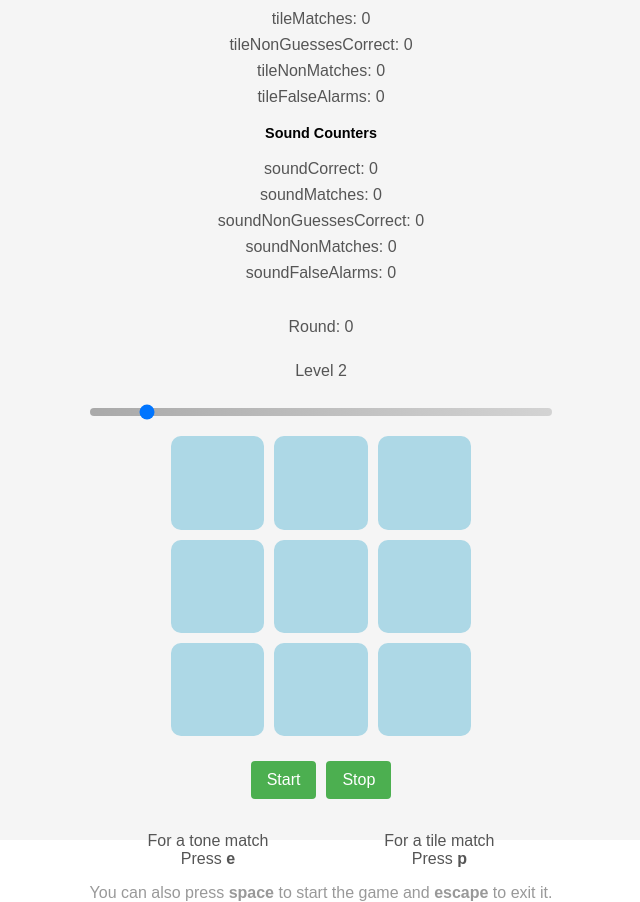
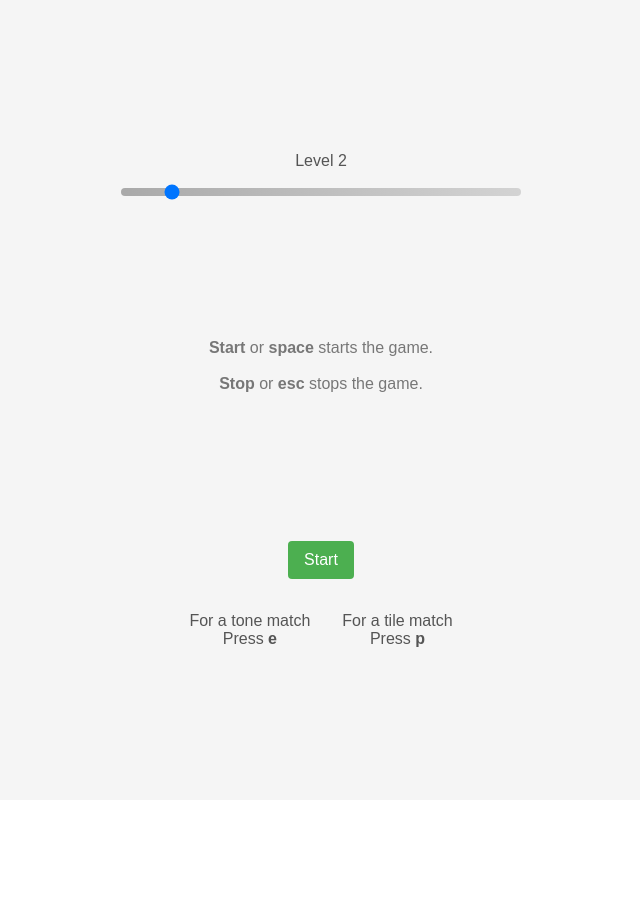
Before and after one commit to tomaskjay/dual-n-back, a React (Create React App) app: page / in a window 1280 px wide. Shown: the whole page, without its empty margins (319-959 px from the left). After the commit the page ends 800 px from the top, so only its background shows below. Built offline with nearby package versions, Linux system fonts and the light colour scheme.

Commit message:
fix instructions and make touch compatible

```diff
--- a/src/App.css
+++ b/src/App.css
@@ -1,6 +1,8 @@
 #app {
-  display: grid;
-  place-content: center;
+  display: flex;
+  flex-direction: column;
+  align-items: center;
+  justify-content: center;
   height: 100vh;
   background-color: #f5f5f5;
   font-family: "Arial", Tahoma, Geneva, Verdana, sans-serif;
@@ -17,7 +19,7 @@
   bottom: 0;
   width: 50%;
   background-color: rgba(0, 255, 0, 0.3);
-  animation: fade 2s ease-in-out;
+  animation: fade 1s ease-in-out;
 }
 
 .left-green::before {
@@ -62,15 +64,12 @@ button:hover {
   background-color: #43a047;
 }
 
-button:active {
-  transform: translateY(0);
-}
-
 #n-back-level {
   appearance: none;
-  width: 100%;
+  /* Make the slider longer */
+  width: 400px;
   height: 8px;
-  background: linear-gradient(to right, #a9a9a9, #D3D3D3);
+  background: linear-gradient(to right, #a9a9a9, #d3d3d3);
   border-radius: 5px;
   outline: none;
   margin-top: 10px;
@@ -93,9 +92,11 @@ button:active {
   box-shadow: 0px 0px 5px rgba(0, 0, 0, 0.2);
 }
 
+/* Add gap between instructions */
 .instructions-container {
   display: flex;
-  justify-content: space-around;
+  justify-content: center;
+  gap: 2rem; /* adds space between the tone match and tile match columns */
 }
 
 .light-gray-text {
@@ -105,3 +106,29 @@ button:active {
 .gray-text {
   color: #555;
 }
+
+/* Fade-in animation for board/results and button */
+.fade {
+  animation: fadeIn 0.5s forwards;
+}
+
+@keyframes fadeIn {
+  from {
+    opacity: 0;
+  }
+  to {
+    opacity: 1;
+  }
+}
+
+.centered-container {
+  display: flex;
+  justify-content: center;
+  align-items: center;
+  width: 100%;
+  min-height: 100vh; /* Ensure it takes the full viewport height */
+}
+
+.results-container {
+  text-align: left;
+}
--- a/src/App.tsx
+++ b/src/App.tsx
@@ -19,7 +19,7 @@ function App() {
   const [tileCorrect, setTileCorrect] = useState(0);
   const [soundCorrect, setSoundCorrect] = useState(0);
 
-  // Track false alarms specifically (player guessed but no match)
+  // Track false alarms (player guessed but no match)
   const [tileFalseAlarms, setTileFalseAlarms] = useState(0);
   const [soundFalseAlarms, setSoundFalseAlarms] = useState(0);
 
@@ -30,26 +30,30 @@ function App() {
   const [highlighted, setHighlighted] = useState<Position | null>(null);
   const [isGameRunning, setIsGameRunning] = useState(false);
 
-  // **Green** flash states (correct guesses)
-  const [leftGreenBackground, setLeftGreenBackground] = useState(false);   // correct sound
+  // Green flash states (correct guesses)
+  const [leftGreenBackground, setLeftGreenBackground] = useState(false);  // correct sound
   const [rightGreenBackground, setRightGreenBackground] = useState(false); // correct tile
 
   // Keep track of whether the player guessed tile or sound in the current round
   const didGuessTileRef = useRef(false);
   const didGuessSoundRef = useRef(false);
 
+  // When user clicks “tone match” or “tile match,” briefly show that it was clicked
+  const [toneClicked, setToneClicked] = useState(false);
+  const [tileClicked, setTileClicked] = useState(false);
+
   // --------------------------------------------------------------------------
   //                         START / STOP
   // --------------------------------------------------------------------------
   const startGame = () => {
-    const { positions: newPositions, letters: newLetters } = generateSequence(40);
+    const { positions: newPositions, letters: newLetters } = generateSequence(20);
     setPositions(newPositions);
     setLetters(newLetters);
 
     // Reset round and game state
     setRound(0);
+    setIsGameRunning(true);
     setHighlighted(null);
-    setIsGameRunning(true);
 
     // Reset match counters
     setTileMatches(0);
@@ -77,11 +81,68 @@ function App() {
   };
 
   // --------------------------------------------------------------------------
+  //             HELPER FUNCTIONS FOR CLICKING “TONE MATCH” OR “TILE MATCH”
+  // --------------------------------------------------------------------------
+  const guessSound = () => {
+    // Provide some “clicked” feedback
+    setToneClicked(true);
+    setTimeout(() => setToneClicked(false), 150);
+
+    // Only do logic if game is running
+    if (!isGameRunning) return;
+
+    const [visualMatch, audioMatch] = checkMatch(round, positions, letters, n);
+    if (!didGuessSoundRef.current) {
+      didGuessSoundRef.current = true;
+      if (audioMatch) {
+        // Correct sound
+        setSoundCorrect((prev) => prev + 1);
+        setLeftGreenBackground(true);
+        setTimeout(() => setLeftGreenBackground(false), 1000);
+      } else {
+        // False alarm (sound)
+        setSoundFalseAlarms((prev) => prev + 1);
+      }
+    }
+  };
+
+  const guessTile = () => {
+    // Provide some “clicked” feedback
+    setTileClicked(true);
+    setTimeout(() => setTileClicked(false), 150);
+
+    // Only do logic if game is running
+    if (!isGameRunning) return;
+
+    const [visualMatch, audioMatch] = checkMatch(round, positions, letters, n);
+    if (!didGuessTileRef.current) {
+      didGuessTileRef.current = true;
+      if (visualMatch) {
+        // Correct tile
+        setTileCorrect((prev) => prev + 1);
+        setRightGreenBackground(true);
+        setTimeout(() => setRightGreenBackground(false), 1000);
+      } else {
+        // False alarm (tile)
+        setTileFalseAlarms((prev) => prev + 1);
+      }
+    }
+  };
+
+  // --------------------------------------------------------------------------
   //                      HANDLE KEY PRESSES
   // --------------------------------------------------------------------------
   useEffect(() => {
     const handleKeyDown = (event: KeyboardEvent) => {
-      // Press Space to start
+      // 1) Ignore repeated events while a key is held down
+      if (event.repeat) return;
+
+      // 2) Prevent default for space so it doesn't scroll the page
+      if (event.key === " ") {
+        event.preventDefault();
+      }
+
+      // Press Space to start (if not running)
       if (event.key === " ") {
         if (!isGameRunning) {
           startGame();
@@ -89,7 +150,7 @@ function App() {
         return;
       }
 
-      // Press Escape to stop
+      // Press Escape to stop (if running)
       if (event.key === "Escape") {
         if (isGameRunning) {
           stopGame();
@@ -97,8 +158,8 @@ function App() {
         return;
       }
 
+      // Handle "p" or "e" only if the game is running
       if (isGameRunning) {
-        // We only record a guess if we haven't guessed that type yet this round
         const [visualMatch, audioMatch] = checkMatch(round, positions, letters, n);
 
         switch (event.key.toLowerCase()) {
@@ -109,7 +170,7 @@ function App() {
                 // Correct tile
                 setTileCorrect((prev) => prev + 1);
                 setRightGreenBackground(true);
-                setTimeout(() => setRightGreenBackground(false), 300);
+                setTimeout(() => setRightGreenBackground(false), 1000);
               } else {
                 // False alarm (tile)
                 setTileFalseAlarms((prev) => prev + 1);
@@ -124,7 +185,7 @@ function App() {
                 // Correct sound
                 setSoundCorrect((prev) => prev + 1);
                 setLeftGreenBackground(true);
-                setTimeout(() => setLeftGreenBackground(false), 300);
+                setTimeout(() => setLeftGreenBackground(false), 1000);
               } else {
                 // False alarm (sound)
                 setSoundFalseAlarms((prev) => prev + 1);
@@ -140,7 +201,6 @@ function App() {
 
     window.addEventListener("keydown", handleKeyDown);
     return () => window.removeEventListener("keydown", handleKeyDown);
-    // eslint-disable-next-line react-hooks/exhaustive-deps
   }, [isGameRunning, round, positions, letters, n]);
 
   // --------------------------------------------------------------------------
@@ -148,6 +208,9 @@ function App() {
   // --------------------------------------------------------------------------
   useEffect(() => {
     if (!isGameRunning) return;
+
+    // If positions not ready or length is 0, skip
+    if (positions.length === 0) return;
 
     if (round >= positions.length) {
       setIsGameRunning(false);
@@ -191,23 +254,19 @@ function App() {
   const soundNonMatches = totalRounds - soundMatches;
   const soundNonGuessesCorrect = soundNonMatches - soundFalseAlarms; // didn't guess sound & wasn't a match
 
-  // The scores are used only at the end, but let's keep them for the final breakdown.
+  // Final scoring
   const tileScore =
     100 *
-    ((
-      (tileCorrect / (tileMatches + epsilon)) +
+    ((tileCorrect / (tileMatches + epsilon) +
       0.5 * (tileNonGuessesCorrect / (tileNonMatches + epsilon)) -
-      (tileFalseAlarms / (tileNonMatches + epsilon))
-    ) /
+      tileFalseAlarms / (tileNonMatches + epsilon)) /
       1.5);
 
   const soundScore =
     100 *
-    ((
-      (soundCorrect / (soundMatches + epsilon)) +
+    ((soundCorrect / (soundMatches + epsilon) +
       0.5 * (soundNonGuessesCorrect / (soundNonMatches + epsilon)) -
-      (soundFalseAlarms / (soundNonMatches + epsilon))
-    ) /
+      soundFalseAlarms / (soundNonMatches + epsilon)) /
       1.5);
 
   const overallScore = (tileScore + soundScore) / 2;
@@ -218,34 +277,17 @@ function App() {
   return (
     <div
       id="app"
-      // Only green classes for correct guesses
       className={`
         ${leftGreenBackground ? "left-green" : ""}
         ${rightGreenBackground ? "right-green" : ""}
       `}
-      style={{ textAlign: "center", padding: "20px" }}
     >
-      {/* ---------------- LIVE COUNTER DISPLAY ---------------- */}
-      <div style={{ fontSize: "0.9rem", marginBottom: "20px" }}>
-        <h4>Tile Counters</h4>
-        <p className="gray-text">tileCorrect: {tileCorrect}</p>
-        <p className="gray-text">tileMatches: {tileMatches}</p>
-        <p className="gray-text">tileNonGuessesCorrect: {tileNonGuessesCorrect}</p>
-        <p className="gray-text">tileNonMatches: {tileNonMatches}</p>
-        <p className="gray-text">tileFalseAlarms: {tileFalseAlarms}</p>
-
-        <h4>Sound Counters</h4>
-        <p className="gray-text">soundCorrect: {soundCorrect}</p>
-        <p className="gray-text">soundMatches: {soundMatches}</p>
-        <p className="gray-text">soundNonGuessesCorrect: {soundNonGuessesCorrect}</p>
-        <p className="gray-text">soundNonMatches: {soundNonMatches}</p>
-        <p className="gray-text">soundFalseAlarms: {soundFalseAlarms}</p>
-      </div>
-
-      <p className="gray-text">Round: {round}</p>
-
-      <div style={{ marginTop: "10px" }}>
-        <p className="gray-text">Level {n}</p>
+      {/* --------------- LEVEL SLIDER (only when NOT playing) --------------- */}
+      {!isGameRunning && (
+        <div style={{ marginBottom: "1rem" }}>
+          <p className="gray-text" style={{ margin: "0.5rem 0" }}>
+            Level {n}
+          </p>
           <input
             type="range"
             id="n-back-level"
@@ -253,103 +295,120 @@ function App() {
             max="10"
             value={n}
             onChange={(e) => setN(Number(e.target.value))}
-          disabled={isGameRunning}
-          style={{ width: "100%", margin: "20px 0" }}
+            style={{ width: "400px" }}
           />
         </div>
+      )}
 
+      {/* --------------- MAIN CONTENT AREA: Board (if playing) or Results --------------- */}
+      <div style={{ width: "300px", minHeight: "300px" }}>
+        {isGameRunning ? (
+          // Show Board with fade-in
+          <div className="fade">
             <Board highlighted={highlighted} />
+          </div>
+        ) : round > 0 ? (
+          // Show Results with fade-in after game ends
+          <div className="fade gray-text" style={{ textAlign: "left" }}>
+            <h4 style={{ marginTop: "20px" }}>Overall Score {overallScore.toFixed(1)}%</h4>
+            <p>• Tile Score: {tileScore.toFixed(1)}%</p>
+            <p>• Sound Score: {soundScore.toFixed(1)}%</p>
 
-      <div style={{ marginTop: "20px" }}>
-        <button onClick={startGame} disabled={isGameRunning}>
-          Start
-        </button>
-        <button onClick={stopGame} disabled={!isGameRunning}>
-          Stop
-        </button>
-      </div>
-
-      <div
-        className="instructions-container"
-        style={{ marginTop: "20px", fontSize: "0.9rem" }}
-      >
-        <p className="gray-text">
-          For a tone match<br />
-          Press <strong>e</strong>
-        </p>
-        <p className="gray-text">
-          For a tile match<br />
-          Press <strong>p</strong>
-        </p>
-      </div>
-
-      <p className="light-gray-text">
-        You can also press <strong>space</strong> to start the game and{" "}
-        <strong>escape</strong> to exit it.
-      </p>
-
-      {/* ---------------- SCORE BREAKDOWN AFTER GAME ---------------- */}
-      {!isGameRunning && round > 0 && (
-        <div style={{ marginTop: "30px", textAlign: "left" }}>
-          <h2>Results</h2>
+            <h4 style={{ marginTop: "20px" }}>Tiles:</h4>
             <p>
-            <strong>Overall Score:</strong> {overallScore.toFixed(1)}%
+              • Correct Guesses: {tileCorrect}/{tileMatches} (
+              {tileMatches === 0
+                ? 0
+                : ((tileCorrect / tileMatches) * 100).toFixed(0)}
+              %)
             </p>
             <p>
-            <strong>Tile Score:</strong> {tileScore.toFixed(1)}%
-            <br />
-            <strong>Sound Score:</strong> {soundScore.toFixed(1)}%
-          </p>
-
-          <h3 style={{ marginTop: "20px" }}>Tile Breakdown:</h3>
-          <p>
-            • Correct Guesses: {tileCorrect}/{tileMatches}{" "}
-            ({(tileMatches === 0 ? 0 : (tileCorrect / tileMatches) * 100).toFixed(0)}%)
-          </p>
-          <p>
-            • False Alarms: {tileFalseAlarms}/{tileNonMatches}{" "}
-            (
+              • False Alarms: {tileFalseAlarms}/{tileNonMatches} (
               {tileNonMatches === 0
                 ? 0
                 : ((-tileFalseAlarms / tileNonMatches) * 100).toFixed(0)}
               %)
             </p>
             <p>
-            • Neutral Accuracy: {tileNonGuessesCorrect}/{tileNonMatches}{" "}
-            (
+              • Neutral Accuracy: {tileNonGuessesCorrect}/{tileNonMatches} (
               {tileNonMatches === 0
                 ? 0
-              : ((tileNonGuessesCorrect / tileNonMatches) * 100).toFixed(0)}
+                : (
+                    (tileNonGuessesCorrect / tileNonMatches) *
+                    100
+                  ).toFixed(0)}
               %)
             </p>
 
-          <h3 style={{ marginTop: "20px" }}>Sound Breakdown:</h3>
+            <h4 style={{ marginTop: "20px" }}>Sounds:</h4>
             <p>
-            • Correct Guesses: {soundCorrect}/{soundMatches}{" "}
-            (
+              • Correct Guesses: {soundCorrect}/{soundMatches} (
               {soundMatches === 0
                 ? 0
                 : ((soundCorrect / soundMatches) * 100).toFixed(0)}
               %)
             </p>
             <p>
-            • False Alarms: {soundFalseAlarms}/{soundNonMatches}{" "}
-            (
+              • False Alarms: {soundFalseAlarms}/{soundNonMatches} (
               {soundNonMatches === 0
                 ? 0
                 : ((-soundFalseAlarms / soundNonMatches) * 100).toFixed(0)}
               %)
             </p>
             <p>
-            • Neutral Accuracy: {soundNonGuessesCorrect}/{soundNonMatches}{" "}
-            (
+              • Neutral Accuracy: {soundNonGuessesCorrect}/{soundNonMatches} (
               {soundNonMatches === 0
                 ? 0
-              : ((soundNonGuessesCorrect / soundNonMatches) * 100).toFixed(0)}
+                : (
+                    (soundNonGuessesCorrect / soundNonMatches) *
+                    100
+                  ).toFixed(0)}
               %)
             </p>
           </div>
+        ) : (
+          // Show nothing if game not started yet
+          <div style={{ height: "100%", display: "flex", alignItems: "center" }}>
+            <p style={{ margin: "auto", color: "#777" }}>
+              <strong>Start</strong> or <strong>space</strong> starts the game. <br />
+              <br />
+              <strong>Stop</strong> or <strong>esc</strong> stops the game.
+            </p>
+          </div>
         )}
+      </div>
+
+      {/* --------------- START / STOP BUTTON (Fade) --------------- */}
+      <div className="fade" style={{ marginTop: "20px" }}>
+        {isGameRunning ? (
+          <button onClick={stopGame}>Stop</button>
+        ) : (
+          <button onClick={startGame}>Start</button>
+        )}
+      </div>
+
+      {/* --------------- INSTRUCTIONS --------------- */}
+      <div className="instructions-container" style={{ marginTop: "20px", fontSize: "0.9rem" }}>
+        {/* Tone match instruction: clickable */}
+        <p
+          className={`gray-text clickable-instruction ${toneClicked ? "clicked" : ""}`}
+          onClick={guessSound}
+        >
+          For a tone match
+          <br />
+          Press <strong>e</strong>
+        </p>
+
+        {/* Tile match instruction: clickable */}
+        <p
+          className={`gray-text clickable-instruction ${tileClicked ? "clicked" : ""}`}
+          onClick={guessTile}
+        >
+          For a tile match
+          <br />
+          Press <strong>p</strong>
+        </p>
+      </div>
     </div>
   );
 }
```
Also changed, not shown: src/components/utils/gameLogic.ts (+21 -35 lines). Lines whose indentation alone changed are shown as unchanged.
